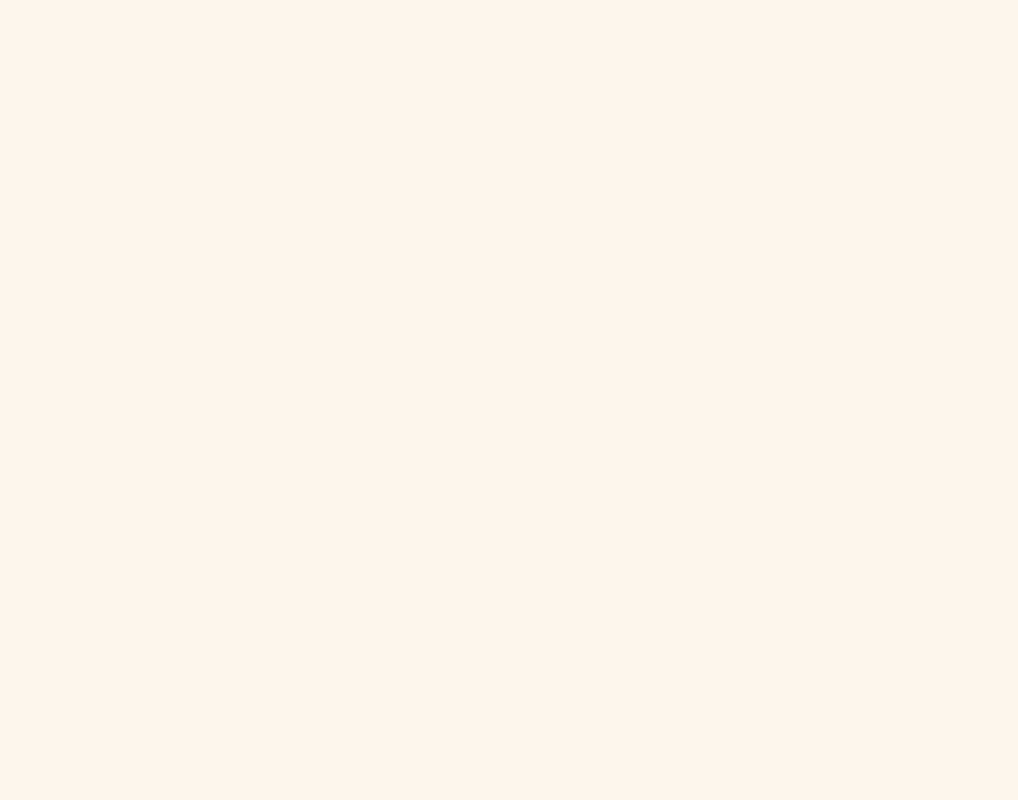
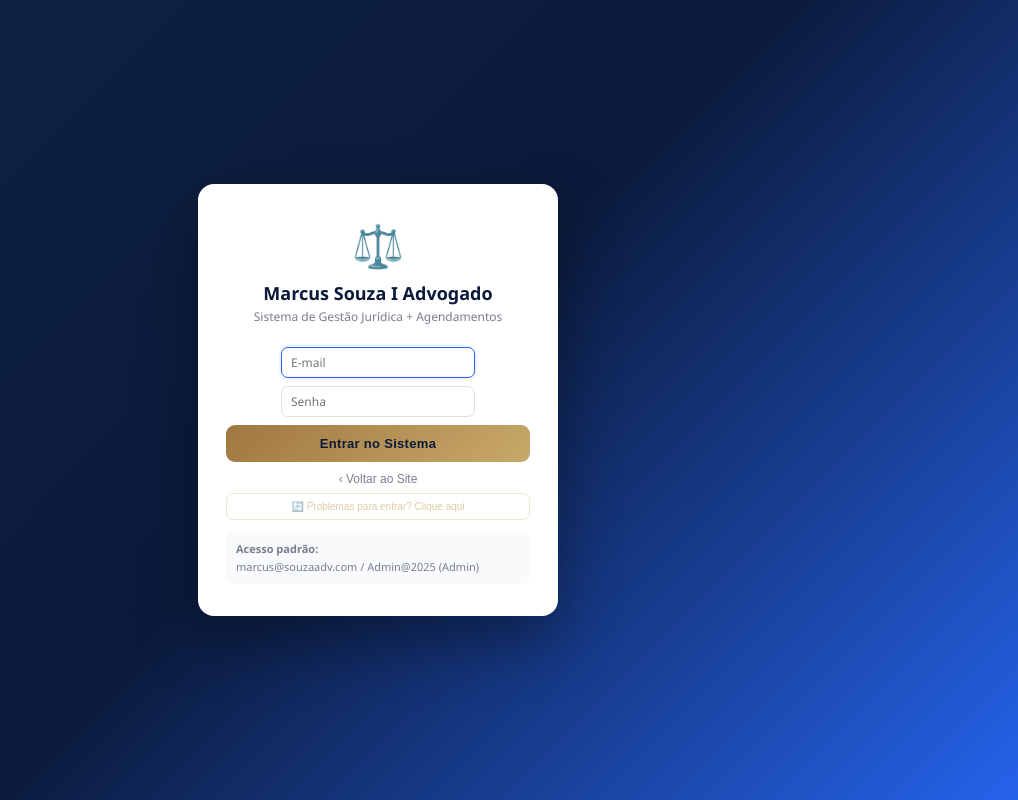
Before and after one commit to advsouzamarcus-stack/souza-suite, a plain HTML site: page index.html in a window 1280 px wide. Both pictures are taken after a click on the element "Acesso ao Sistema". Shown: the whole page, without its empty margins (262-1280 px from the left). Drawn offline with nearby package versions, Linux system fonts and the light colour scheme.

Commit message:
fix: tela branca ao clicar Acesso ao Sistema — corrigir #ls display e z-index

```diff
--- a/index.html
+++ b/index.html
@@ -358,8 +358,8 @@ tr:hover td{background:#f8fafc!important}
 /* ═══════════════════════════════════════════════
    LOGIN SCREEN
 ═══════════════════════════════════════════════ */
-#ls{position:fixed;inset:0;background:linear-gradient(135deg,#0f2444,var(--n) 50%,#2563eb);display:none;align-items:center;justify-content:center;z-index:999;padding:16px}
-#ls.on{display:flex}
+#ls{position:fixed;inset:0;background:linear-gradient(135deg,#0f2444,var(--n) 50%,#2563eb);display:none;align-items:center;justify-content:center;z-index:9999;padding:16px}
+#ls.on{display:flex;align-items:center;justify-content:center}
 .lb{background:#fff;border-radius:16px;padding:32px 28px;width:100%;max-width:360px;text-align:center;box-shadow:0 25px 60px rgba(0,0,0,.35)}
 .lb .ico{font-size:42px;margin-bottom:8px}.lb h2{font-size:18px;font-weight:700;color:var(--n);margin-bottom:3px}
 .lb .sub{font-size:12px;color:var(--mu);margin-bottom:22px}
@@ -787,19 +787,27 @@ function go(id){
   const s=document.getElementById(id);if(s){s.classList.add('on');s.scrollTop=0;}
 }
 function goAdmin(){
+  // Fechar tudo
   document.querySelectorAll('.sc').forEach(s=>s.classList.remove('on'));
   document.getElementById('admin-app').style.display='none';
+  // Abrir login — forçar via style E classList para garantir visibilidade
   const ls=document.getElementById('ls');
   ls.classList.add('on');
-  // limpar campos a cada abertura
+  ls.style.display='flex';
+  ls.style.alignItems='center';
+  ls.style.justifyContent='center';
+  // Limpar campos
   const le=document.getElementById('lemail'),lp=document.getElementById('lpwd');
-  if(le)le.value='';if(lp)lp.value='';
-  const err=document.getElementById('lerr');if(err)err.style.display='none';
-  if(le)le.focus();
+  if(le){le.value='';setTimeout(()=>le.focus(),100);}
+  if(lp)lp.value='';
+  const err=document.getElementById('lerr');
+  if(err){err.style.display='none';err.style.color='#dc2626';}
 }
 function showApp(){
   document.querySelectorAll('.sc').forEach(s=>s.classList.remove('on'));
-  const lsel=document.getElementById('ls');lsel.classList.remove('on');lsel.style.display='none';
+  const ls=document.getElementById('ls');
+  ls.classList.remove('on');
+  ls.style.display='none';
   document.getElementById('admin-app').style.display='block';
   const nm=currentUser.nome;
   document.getElementById('uname').textContent=nm.split(' ')[1]?'Dr. '+nm.split(' ').slice(-1)[0]:nm;
@@ -2495,13 +2503,17 @@ function expICS(){
 // INIT
 // ═══════════════════════════════════════════════════════════════════
 document.addEventListener('DOMContentLoaded',()=>{
+  // Garantir que o login começa fechado
+  const ls=document.getElementById('ls');
+  if(ls){ls.classList.remove('on');ls.style.display='none';}
+  // Carregar dados
   try{ load(); }catch(e){ console.warn('load() erro:',e); users=D_USERS; }
   if(!users||!users.length) users=D_USERS;
+  // Restaurar sessão
   const sid=parseInt(localStorage.getItem('sa_sess')||'0',10);
   if(sid>0){
     const u=users.find(x=>x.id===sid&&x.ativo);
     if(u){currentUser=u;showApp();return;}
-    // sessão inválida — limpar e ir para home
     localStorage.removeItem('sa_sess');
   }
   go('s-home');
```
